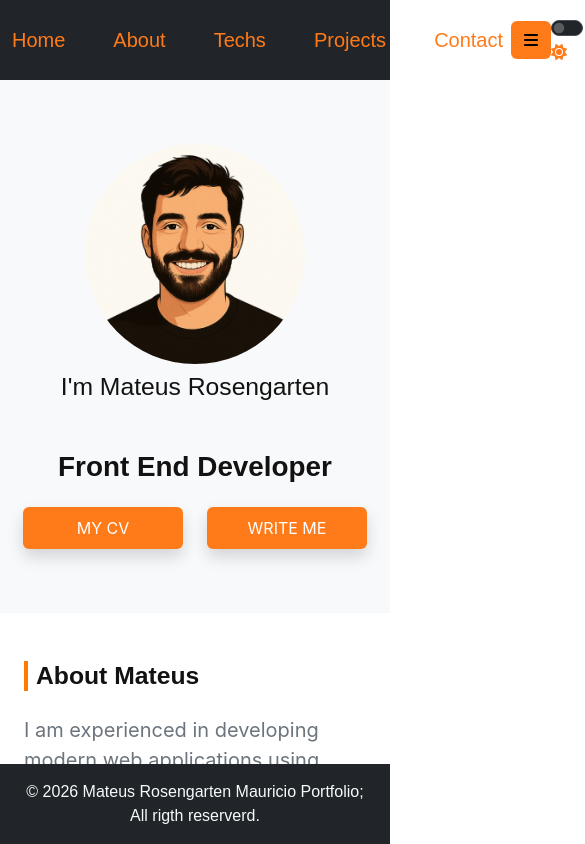
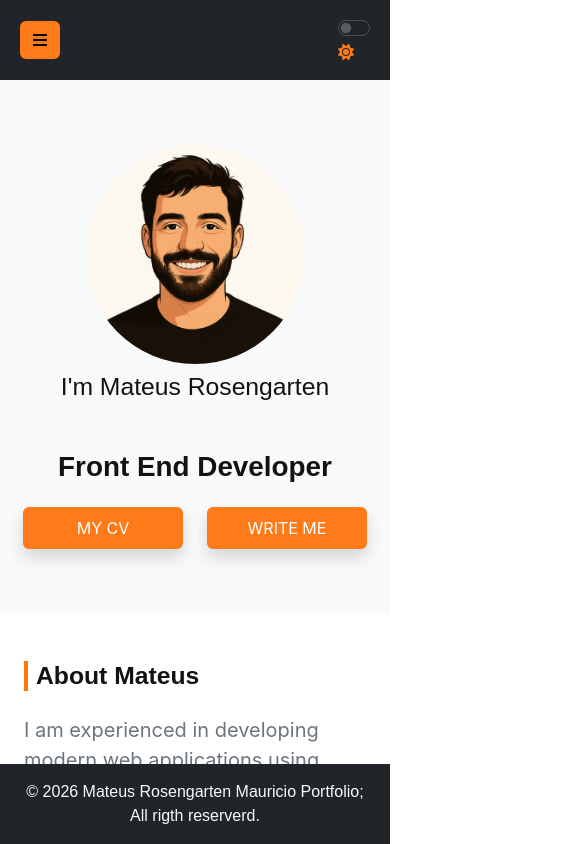
Before and after one commit to Mateus1rosengarten/myPortfolio, a React (Create React App) app: page / in a window 390 px wide. Shown: the top 844 px of the page, 585 px wide, since content can reach past the window. Built offline with nearby package versions, Linux system fonts and the light colour scheme.

Commit message:
fix: fixing display of navlinks in mobile version

```diff
--- a/src/components/navbar.jsx
+++ b/src/components/navbar.jsx
@@ -31,7 +31,7 @@ function NavBar() {
         data-bs-theme="dark"
       >
         <Container>
-          <Nav className="gap-5">
+          <Nav className="d-none sm:d-block gap-5">
             <NavLinkItem className="" to="/" end>
               Home
             </NavLinkItem>
```
